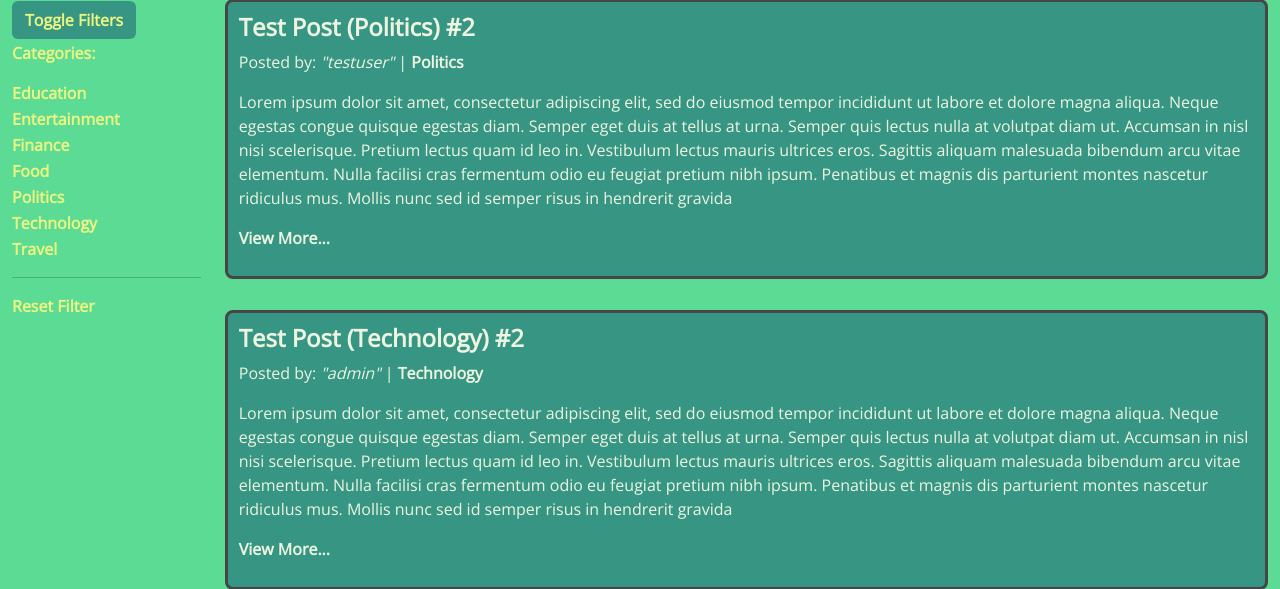
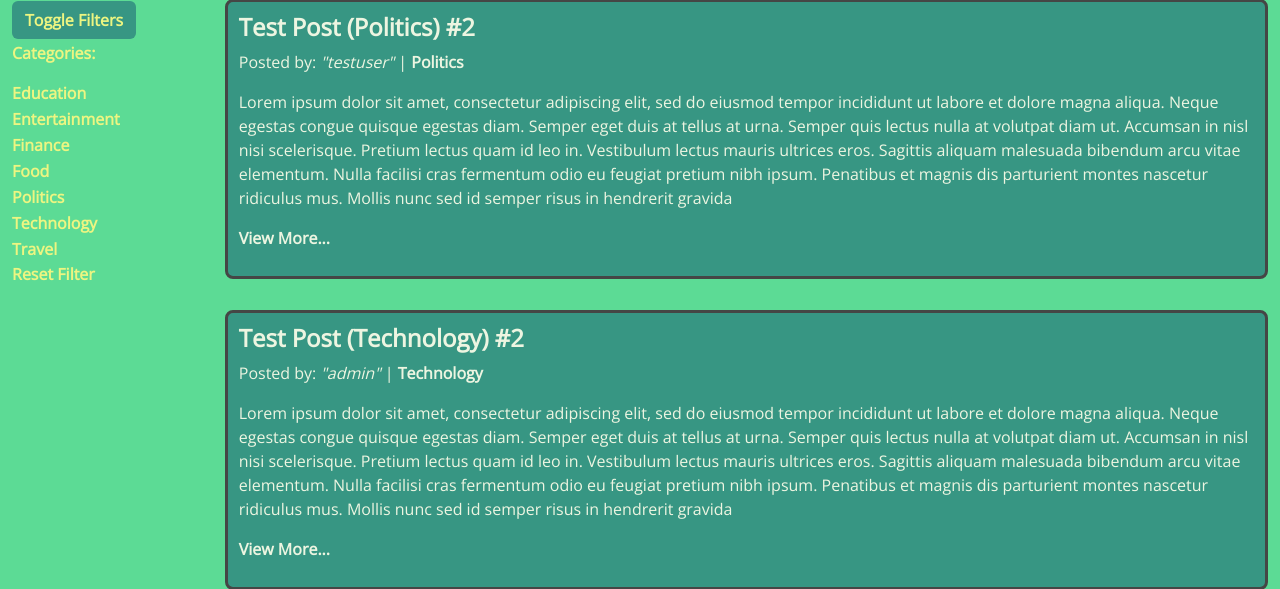
Before and after one commit to Code-Institute-Submissions/SamuelMasters-blathr_DecResub, a Django app: page / in a window 1280 px wide, after a click on "Toggle Filters". Shown: the part 86-675 px from the top of the page. Run offline with Django 3.2, Linux system fonts and the light colour scheme; data comes from the database, SQL or seed files in the repository.

Commit message:
Format changes to improve w3 validator result

```diff
--- a/static/css/style.css
+++ b/static/css/style.css
@@ -180,6 +180,10 @@ Used to fix the footer to the bottom of the page
     color: #379683;
 }
 
+#reset-filter {
+    margin-top: 20px;
+}
+
 #footer-container, .post-card, #header-container, #post-detail-col {
     border-color: #454645!important;
 }
--- a/templates/index.html
+++ b/templates/index.html
@@ -15,10 +15,9 @@
                 <li><a href="{% url 'filtered_list' category.category_id %}"><strong>{{ category.name }}</strong></a>
                 </li>
                 {% endfor %}
-                <hr>
-                <div id="reset-filter">
+                <span id="reset-filter">
                     <li><a href="{% url 'home' %}"><strong>Reset Filter</strong></a></li>
-                </div>
+                </span>
             </ul>
         </div>
     </div>
@@ -31,7 +30,7 @@
                 <div class="post-card-body">
                     <h4>{{ post.title }}</h4>
                     <p>Posted by: <em>"{{ post.author }}"</em> | <strong>{{ post.category }}</strong></p>
-                    <p>{{ post.content | safe | slice:":600"}}</p>
+                    {{ post.content | safe | slice:":600"}}
                     <p><strong><a href="{% url 'post_detail' post.post_id %}">View More...</a></strong></p>
                 </div>
             </div>
```
Also changed, not shown: templates/base.html (+9 -7 lines).
